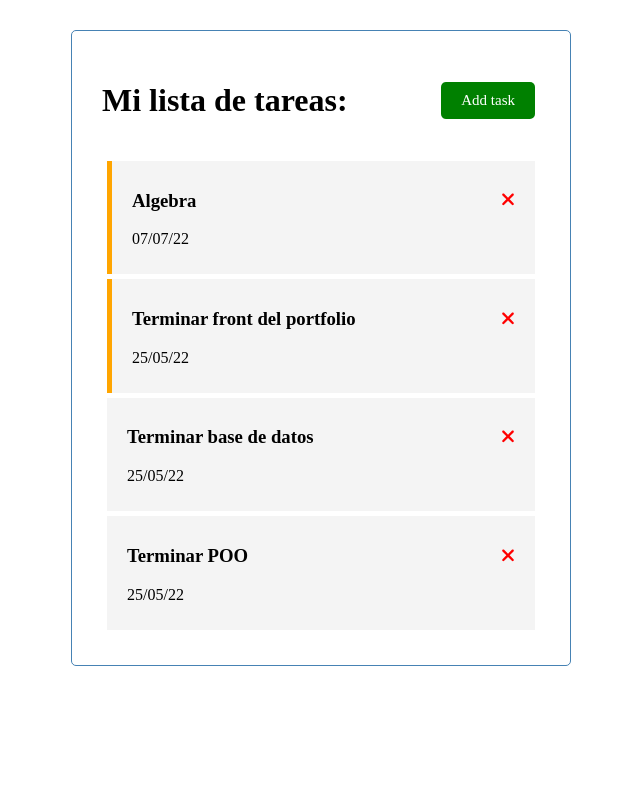
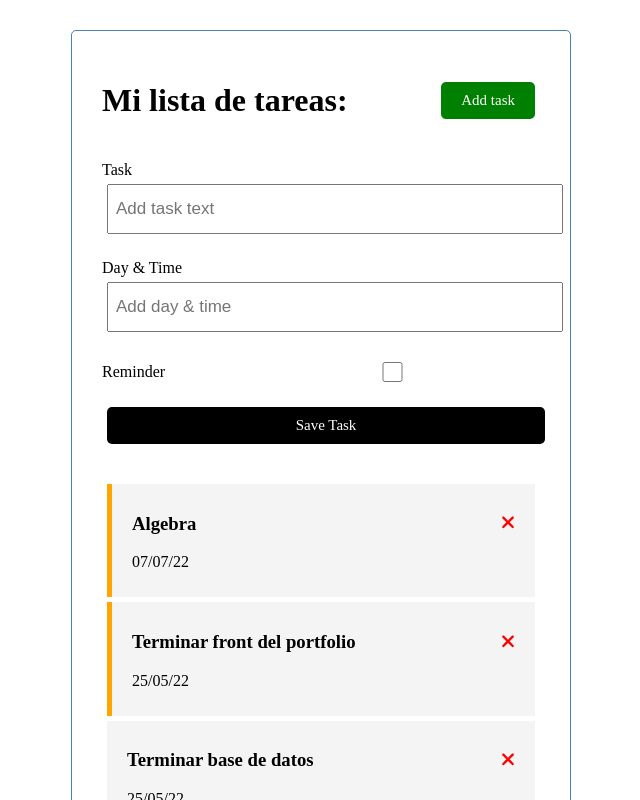
Before and after one commit to spuk0/Angular-TaskList, an Angular app: page / in a window 1280 px wide. Shown: the top 800 px of the page, without its empty margins (319-959 px from the left). Built offline with nearby package versions, Linux system fonts and the light colour scheme; data requests are answered from the project's data file.

Commit message:
Completamos la funcionalidad add-task

```diff
--- a/src/app/app.component.css
+++ b/src/app/app.component.css
@@ -9,8 +9,9 @@
     margin: 0;
     padding: 0;
 }
+
 body{
-    font-family: sans-serif;
+    font-family: "Poppins", sans-serif;
 }
 
 .container{
@@ -22,34 +23,3 @@
     padding: 30px;
     border-radius: 5px;
 }
-
-.form-control {
-    margin: 20px 0;
-}
-
-.form-control label {
-    display: block;
-}
-
-.form-control input {
-    width: 100%;
-    height: 40px;
-    margin: 5px;
-    padding: 3px 7px;
-    font-size: 17px;
-}
-
-.form-control-check {
-    display: flex;
-    align-items: center;
-    justify-content: space-between;
-}
-
-.form-control-check label {
-    flex: 1;
-}
-
-.form-control-check input {
-    flex: 2;
-    height: 20px;
-}
--- /dev/null
+++ b/src/app/components/add-task/add-task.component.css
@@ -0,0 +1,58 @@
+.add-form {
+    margin-bottom: 40px;
+}
+
+.form-control {
+    margin: 20px 0;
+}
+
+.form-control label {
+    display: block;
+}
+
+.form-control input {
+    width: 100%;
+    height: 40px;
+    margin: 5px;
+    padding: 3px 7px;
+    font-size: 17px;
+}
+
+.form-control-check {
+    display: flex;
+    align-items: center;
+    justify-content: space-between;
+}
+
+.form-control-check label {
+    flex: 1;
+}
+
+.form-control-check input {
+    flex: 2;
+    height: 20px;
+}
+
+.btn {
+    display: inline-block;
+    background: #000;
+    color: #fff;
+    border: none;
+    padding: 10px 20px;
+    margin: 5px;
+    border-radius: 5px;
+    cursor: pointer;
+    text-decoration: none;
+    font-size: 15px;
+    font-family: inherit;
+}
+.btn:focus {
+    outline: none;
+}
+.btn:active {
+    transform: scale(0.98);
+}
+.btn-block {
+    display: block;
+    width: 100%;
+}
--- /dev/null
+++ b/src/app/components/add-task/add-task.component.html
@@ -0,0 +1,30 @@
+<form class="add-form" (ngSubmit)="onSubmit()">
+    <div class="form-control">
+        <label for="text">Task</label>
+        <input
+            type="text"
+            name="text"
+            id="text"
+            placeholder="Add task text"
+            [(ngModel)]="text">
+    </div>
+    <div class="form-control">
+        <label for="day">Day & Time</label>
+        <input
+            type="text"
+            name="day"
+            id="day"
+            placeholder="Add day & time"
+            [(ngModel)]="day">
+    </div>
+    <div class="form-control form-control-check">
+        <label for="reminder">Reminder</label>
+        <input
+            type="checkbox"
+            name="reminder"
+            id="reminder"
+            [(ngModel)]="reminder">
+    </div>
+
+    <input type="submit" value="Save Task" class="btn btn-block">
+</form>
--- /dev/null
+++ b/src/app/components/add-task/add-task.component.ts
@@ -0,0 +1,41 @@
+import { Component, OnInit, Output, EventEmitter } from '@angular/core';
+import { TaskInterface } from 'src/app/tasks';
+
+@Component({
+  selector: 'app-add-task',
+  templateUrl: './add-task.component.html',
+  styleUrls: ['./add-task.component.css']
+})
+export class AddTaskComponent implements OnInit {
+  @Output() onAddTask: EventEmitter<TaskInterface> = new EventEmitter();
+
+  text: string = "";
+  day: string = "";
+  reminder: boolean = false;
+  constructor() { }
+
+  ngOnInit(): void {
+  }
+
+  onSubmit (){
+    if (this.text.length === 0){
+      alert("Please add some text in the task");
+      return
+    }
+    //const {text,day,reminder} = this
+   // const newTask = {text,day,reminder}
+  /* Otraforma de hacerlo*/
+  const newTask = {
+    text: this.text,
+    day: this.day,
+    reminder: this.reminder
+  }
+
+    this.onAddTask.emit(newTask);
+
+
+  }
+
+
+
+}
--- a/src/app/components/tasks/tasks.component.html
+++ b/src/app/components/tasks/tasks.component.html
@@ -1,3 +1,6 @@
+<app-add-task
+    (onAddTask)="addTask($event)">
+</app-add-task>
 <app-tasks-item
     *ngFor="let item of arrayTasks"
     [task] = "item"
--- a/src/app/components/tasks/tasks.component.ts
+++ b/src/app/components/tasks/tasks.component.ts
@@ -26,11 +26,17 @@
   deleteTask(task: TaskInterface){
     this.taskService.deleteTask(task).subscribe(()=>{
       this.arrayTasks = this.arrayTasks.filter(t => t.id !== task.id)
-    });
+    })
   }
 
   toggleReminder(task: TaskInterface){
     task.reminder = !task.reminder;
     this.taskService.updateTaskReminder(task).subscribe();
   }
+
+  addTask(task: TaskInterface){
+    this.taskService.addTask(task).subscribe((task)=>{
+      this.arrayTasks.push(task);
+    })
+  }
 }
--- a/src/app/service/task.service.ts
+++ b/src/app/service/task.service.ts
@@ -20,7 +20,6 @@
   ) { }
 
   getTask (): Observable<TaskInterface[]>{ //Funcion que devuelve el array con los objetos que son cada lista.
-
     return this.http.get<TaskInterface[]>(this.apiUrl);
   }
   deleteTask (task: TaskInterface): Observable<TaskInterface>{
@@ -32,4 +31,8 @@
     const url = `${this.apiUrl}/${task.id}`;
     return this.http.put<TaskInterface>(url, task, httpOptions);
   }
+
+  addTask (task: TaskInterface): Observable<TaskInterface>{ //para q impacte o se guarde el cambio en la base de datos
+    return this.http.post<TaskInterface>(this.apiUrl, task, httpOptions);
+  }
 }
--- a/src/app/tasks.ts
+++ b/src/app/tasks.ts
@@ -1,5 +1,5 @@
 export interface TaskInterface {
-    id: number;
+    id?: number;
     text: string;
     day: string;
     reminder: boolean;
```
Also changed, not shown: src/app/app.module.ts (+6 -2 lines), 1 other file (tests, documents, lock files or other folders).
